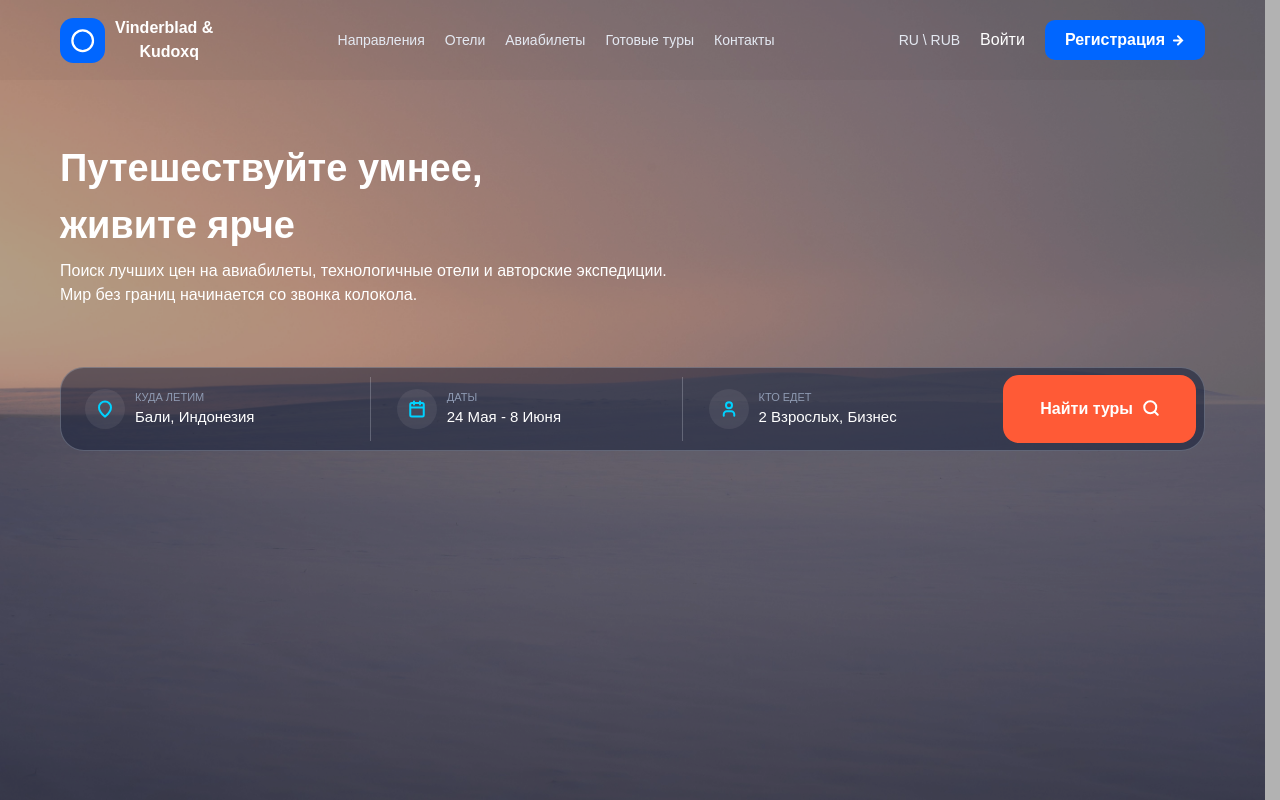
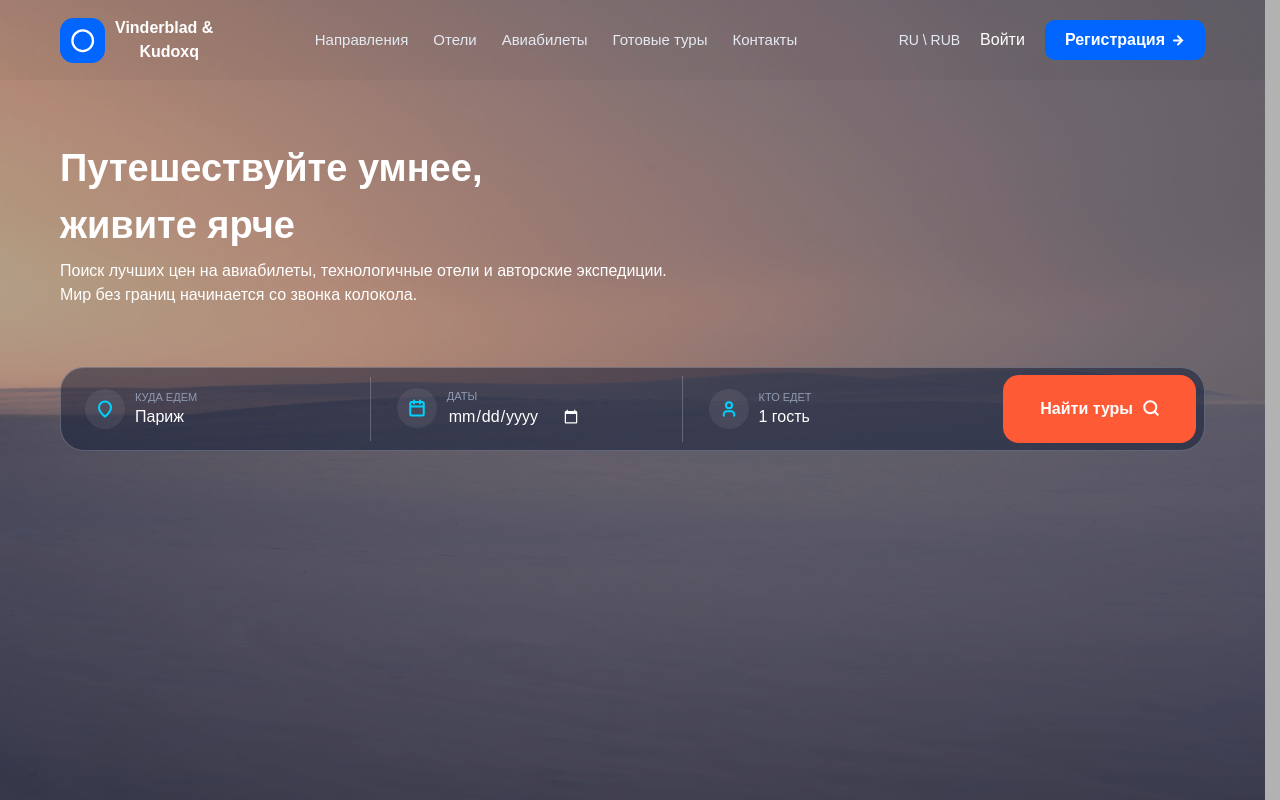
Before and after one commit to Vinderblad7/booking-microservices, a React app in the folder frontend/: page / in a window 1280 px wide. Built offline with nearby package versions, Linux system fonts and the light colour scheme; the HTML template or start-up script is replaced by a standard one; a web font is replaced by a local one.

Commit message:
frontend: small improve of the searchPanel

```diff
--- a/frontend/src/components/Header/Header.css
+++ b/frontend/src/components/Header/Header.css
@@ -49,11 +49,11 @@
 .navigation {
     display: flex;
     align-items: center;
-    gap: 20px;
+    gap: 25px;
 }
 
 .navigation a {
-    font-size: 14px;
+    font-size: 15px;
     font-weight: 500;
 
     color: var(--color-light-gray);
--- a/frontend/src/components/Hero/SearchPanel/SearchPanel.css
+++ b/frontend/src/components/Hero/SearchPanel/SearchPanel.css
@@ -50,6 +50,31 @@
     font-weight: 500;
 }
 
+.search-field-select {
+    width: 100%;
+    appearance: none;
+    -webkit-appearance: none;
+    -moz-appearance: none;
+
+    cursor: pointer;
+
+    padding-right: 30px;
+
+    font-size: 16px;
+    font-weight: 500;
+    color: white;
+    border: none;
+    background: none;
+}
+
+.search-field-select-date {
+  filter: invert(1);
+  cursor: pointer;
+  border: none;
+  background: none;
+}
+
+
 .search-field-button {
     position: relative;
     padding: 22px 63px 22px 37px;
--- a/frontend/src/components/Hero/SearchPanel/SearchPanel.jsx
+++ b/frontend/src/components/Hero/SearchPanel/SearchPanel.jsx
@@ -1,9 +1,28 @@
-import './SearchPanel.css'
-import fieldIcon1 from '../../../assets/icons/field-icon-bg.svg'
-import fieldIcon2 from '../../../assets/icons/field-icon-bg2.svg'
-import fieldIcon3 from '../../../assets/icons/field-icon-bg3.svg'
+import {useState} from 'react';
+import './SearchPanel.css';
+import fieldIcon1 from '../../../assets/icons/field-icon-bg.svg';
+import fieldIcon2 from '../../../assets/icons/field-icon-bg2.svg';
+import fieldIcon3 from '../../../assets/icons/field-icon-bg3.svg';
 
 function SearchPanel() {
+
+    const [destination, setDestination] = useState('Paris');
+    const [date, setDate] = useState('');
+    const [guests, setGuests] = useState('1 гость');
+
+    function handleSearch() {
+        if (!destination || !date) {
+            console.log('Выберите место и дату')
+            return;
+        }
+
+        console.log({
+            destination,
+            date,
+            guests
+        });
+    };
+
     return (
         <div className="search-panel">
 
@@ -11,8 +30,17 @@ function SearchPanel() {
                 <img src={fieldIcon1} alt="location" className="search-field-icon" />
 
                 <div className="search-field-content">
-                    <span className="search-field-label">Куда летим</span>
-                    <span className="search-field-value">Бали, Индонезия</span>
+                    <span className='search-field-label'>Куда едем</span>
+                    <select className='search-field-select'
+                        value={destination}
+                        onChange={(event) => setDestination(event.target.value)}
+                    >
+                        <option value="Paris">Париж</option>
+                        <option value="Praha">Прага</option>
+                        <option value="Barcelona">Барселона</option>
+                        <option value="Rome">Рим</option>
+                        <option value="Berlin">Берлин</option>
+                    </select>
                 </div>
 
             </div>
@@ -22,7 +50,13 @@ function SearchPanel() {
 
                 <div className="search-field-content">
                     <span className="search-field-label">Даты</span>
-                    <span className="search-field-value">24 Мая - 8 Июня</span>
+
+                    <input
+                        className="search-field-select-date"
+                        type='date'
+                        value={date}
+                        onChange={(event) => setDate(event.target.value)}
+                     />
                 </div>
 
             </div>
@@ -32,12 +66,29 @@ function SearchPanel() {
 
                 <div className="search-field-content">
                     <span className="search-field-label">Кто едет</span>
-                    <span className="search-field-value">2 Взрослых, Бизнес</span>
+
+                    <select
+                        className="search-field-select"
+                        value={guests}
+                        onChange={(event) => setGuests(event.target.value)}
+                    >
+                        <option>1 гость</option>
+                        <option>2 гостя</option>
+                        <option>3 гостя</option>
+                        <option>4 гостя</option>
+                        <option>5 гостей</option>
+                        <option>6 гостей</option>
+                    </select>
                 </div>
 
             </div>
 
-            <button className="search-field-button">Найти туры</button>
+            <button
+                className="search-field-button"
+                onClick={handleSearch}
+            >
+                Найти туры
+            </button>
 
         </div>
     );
```
Also changed, not shown: frontend/src/assets/icons/star.svg (added).
